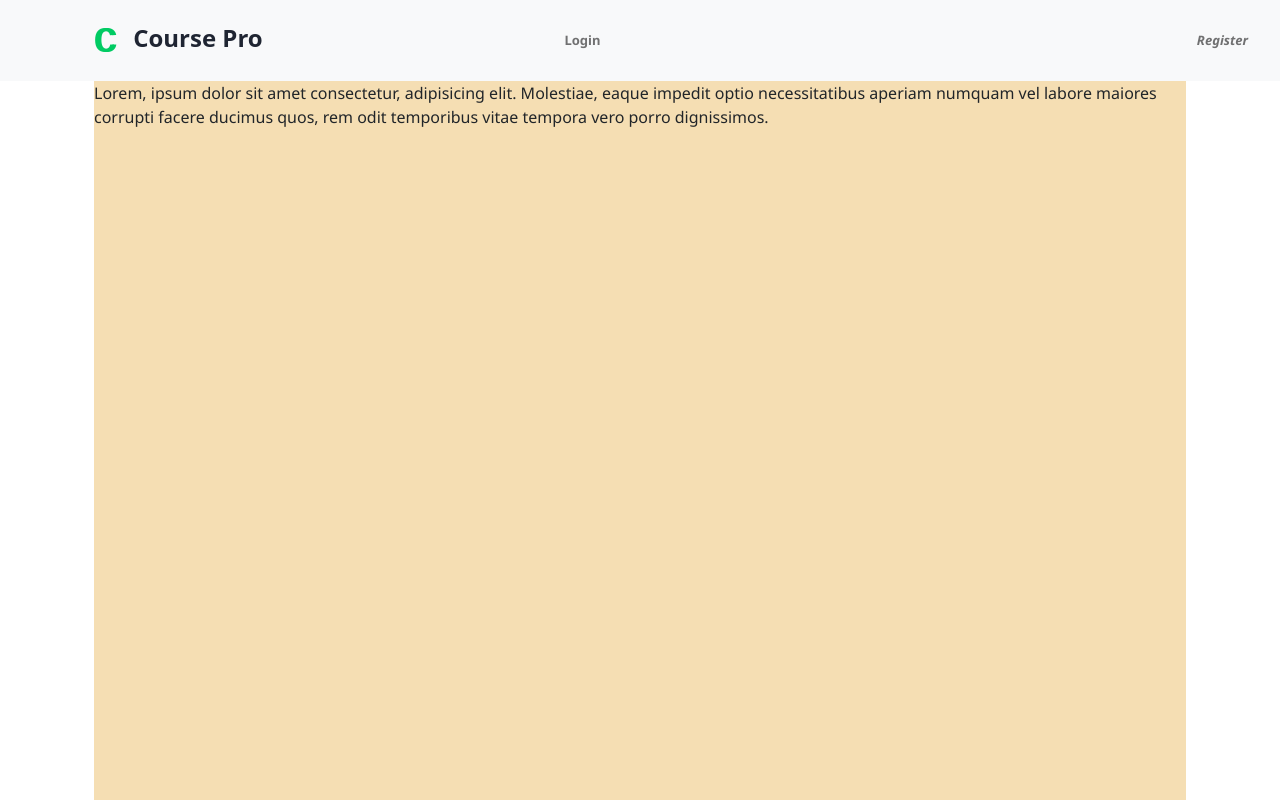
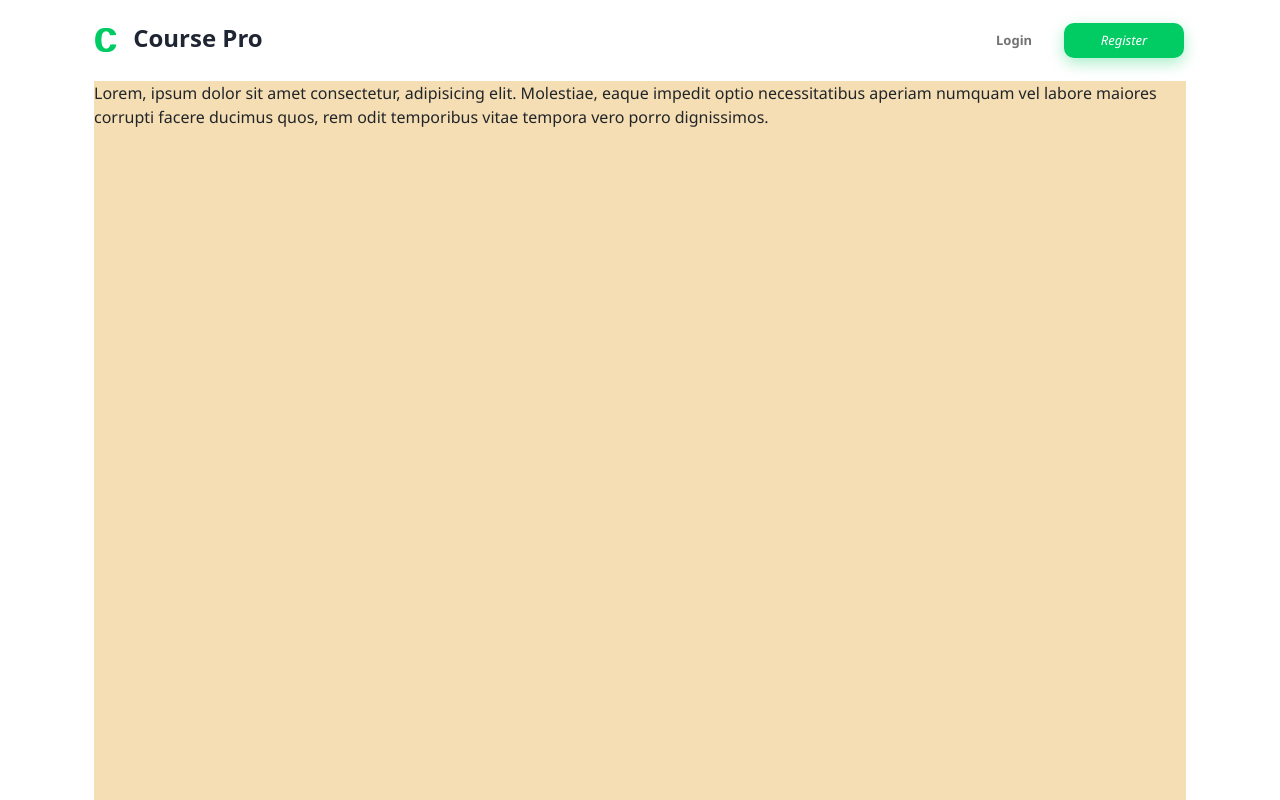
Before and after one commit to Boltzee/SECURE_BLINK_TASK, a React app: page / in a window 1280 px wide. Shown: the top 800 px of the page. Built offline with nearby package versions, Linux system fonts and the light colour scheme; no server answers.

Commit message:
Final Navbar.jsx

```diff
--- a/src/components/navbar/NavBar.jsx
+++ b/src/components/navbar/NavBar.jsx
@@ -1,29 +1,10 @@
-import React, { useState, useEffect } from "react";
+import React from "react";
 import Style from "./Navbar.module.css";
-import {
-    getAuth,
-    createUserWithEmailAndPassword,
-    signInWithEmailAndPassword,
-    signInWithPopup,
-    GoogleAuthProvider,
-} from "firebase/auth";
-import db, { provider } from "../../firebase";
-import Google_svg from "./Google_svg";
 import "./Navbar.css";
 import brand from "./Brand_icon.svg";
 
-import {
-    Container,
-    Row,
-    Col,
-    Navbar,
-    Nav,
-    Modal,
-    Form,
-    Button,
-} from "react-bootstrap";
+import { Navbar, Nav, Button } from "react-bootstrap";
 
-const auth = getAuth();
 function NavBar({ user }) {
     console.log("The user present is ", user);
 
@@ -32,37 +13,29 @@ function NavBar({ user }) {
             <Navbar
                 id="main_navbar"
                 sticky="top"
-                expand="lg"
-                bg="light"
                 className={`${Style.main_navbar}`}
             >
                 <Navbar.Brand href="/">
                     <img src={brand} className="_logo" />
                 </Navbar.Brand>
-                <Navbar.Toggle aria-controls="basic-navbar-nav" />
-                <Navbar.Collapse id="basic-navbar-nav">
                 <Nav
                     className="n"
-                        style={{ alignItems: `center`, width: `100%` }}
+                    style={{
+                        alignItems: `center`,
+                        width: `100%`,
+                        paddingRight: `4.5rem`,
+                    }}
                     id="nav-cont"
                 >
-                        <Nav.Link
-                            href="#"
-                            className={`${Style.n2} ms-auto`}
-                            id="left"
-                        >
+                    <Nav.Link href="#" className={`${Style.n2}`} id="left">
                         Login
                     </Nav.Link>
 
-                        <Nav.Link
-                            href="#"
-                            className={`${Style.n2} ms-auto`}
-                            id="left"
-                        >
+                    <Nav.Link href="#" className={`${Style.n2}`} id="right">
                         <i>Register</i>
                     </Nav.Link>
                 </Nav>
-                </Navbar.Collapse>
+                <Navbar.Toggle aria-controls="basic-navbar-nav" />
             </Navbar>
         </>
     );
```
Lines whose indentation alone changed are shown as unchanged.
